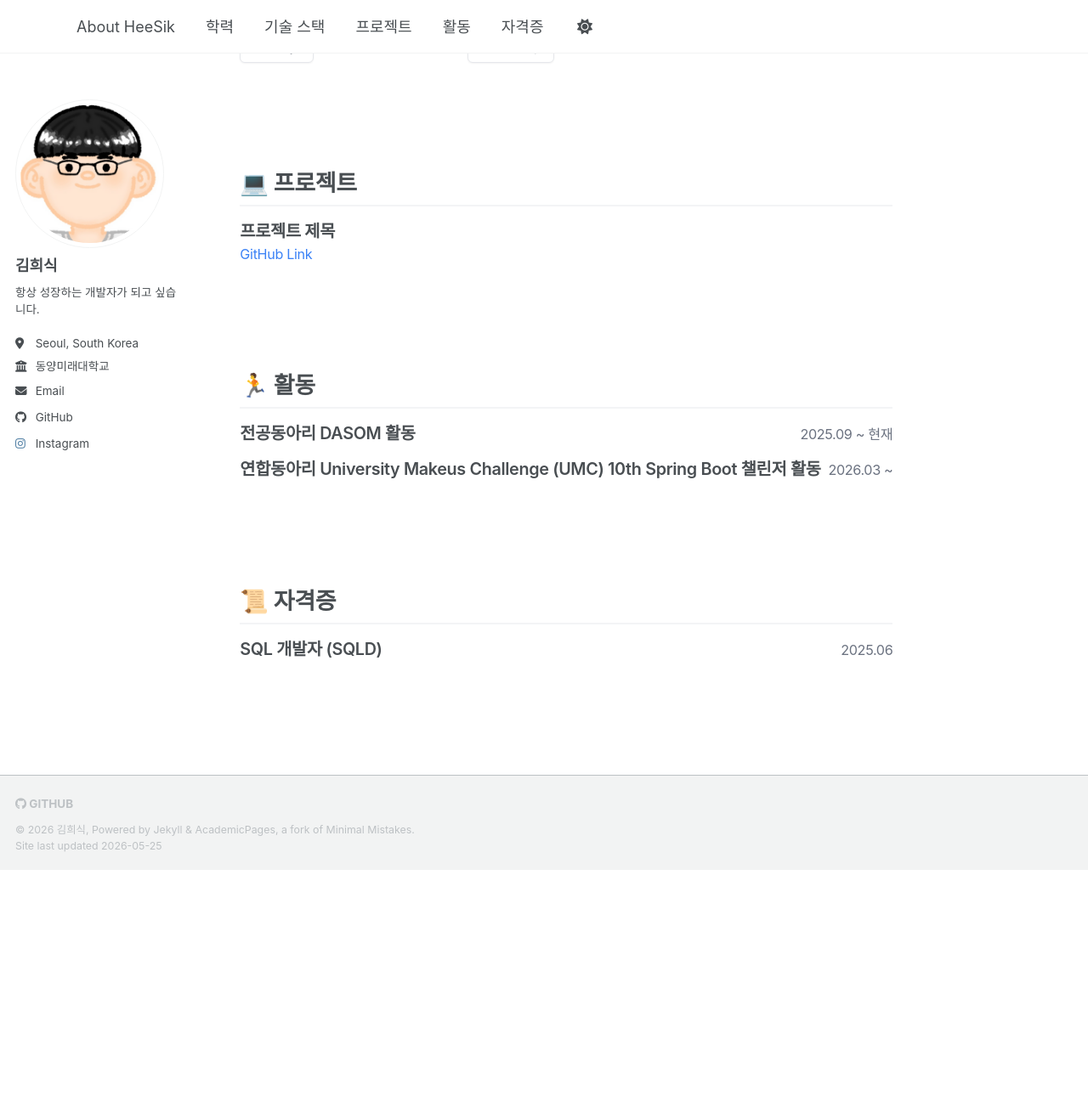
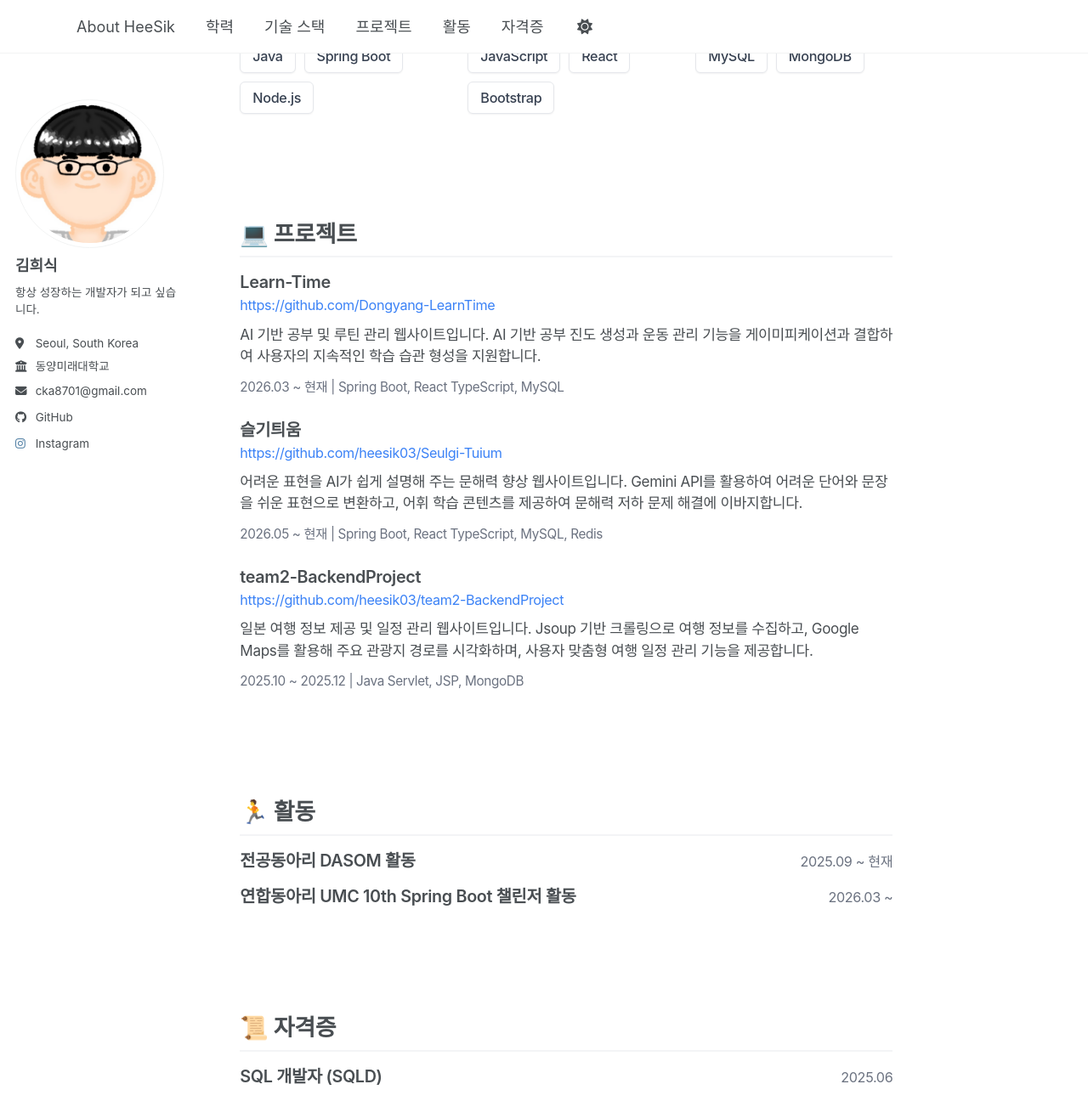
Before and after one commit to heesik03/heesik03.github.io, a Jekyll site: the page built from _pages/about.md, in a window 1280 px wide and 1400 px high, scrolled down 729 px. Shown: the top 1316 px of the window at 85% size. Built offline with Jekyll 4.4.1, drawn with Linux system fonts in a browser that asks for light colours; a script bundle is joined from its source files by our own code; library files that are not in the unit come from our copies; before the commit the page ends 1753 px from its top, so only the background shows below that; some of the changed text lies outside the part shown.

Commit message:
자기소개, 프로젝트 내용 추가

```diff
--- a/_includes/author-profile.html
+++ b/_includes/author-profile.html
@@ -36,7 +36,7 @@
         <li><a href="{{ author.uri }}"><i class="fas fa-fw fa-link icon-pad-right" aria-hidden="true"></i>{{ site.data.ui-text[site.locale].website_label | default: "Website" }}</a></li>
       {% endif %}
       {% if author.email %}
-        <li><a href="mailto:{{ author.email }}"><i class="fas fa-fw fa-envelope icon-pad-right" aria-hidden="true"></i>{{ site.data.ui-text[site.locale].email_label | default: "Email" }}</a></li>
+        <li><a href="mailto:{{ author.email }}"><i class="fas fa-fw fa-envelope icon-pad-right" aria-hidden="true"></i>{{ author.email }}</a></li>
       {% endif %}
 
       <!-- Font Awesome and Academicons icons / Academic websites -->
--- a/_pages/about.md
+++ b/_pages/about.md
@@ -76,7 +76,7 @@
   <section id="intro">
     <h2 style="font-size: 1.25rem; font-weight: 400; margin-top: 0; color: #6b7280;" class="intro-subtitle">Full Stack Web Developer</h2>
     <p style="margin-top: 1rem; line-height: 1.6; font-size: 1.05rem; color: #374151;" class="intro-text">
-      항상 성장하는 개발자가 되고 싶습니다.
+      항상 성장하고 싶은 개발자, HeeSik입니다! 풀스택 웹 개발을 지향하며, 백엔드와 프론트엔드의 연결 구조를 이해하고 사용자 경험까지 고려한 서비스를 만드는 것을 좋아합니다. 새로운 기술을 빠르게 학습하고 실제 프로젝트에 적용하며 꾸준히 성장하고 있습니다.
     </p>
   </section>
 
@@ -133,9 +133,26 @@
 
   <section id="projects">
     <h3 style="font-size: 1.5rem; font-weight: 700; border-bottom: 2px solid #f3f4f6; padding-bottom: 0.5rem; margin-bottom: 1rem;">💻 프로젝트</h3>
+
     <div style="margin-bottom: 1.5rem;">
-      <h4 style="margin: 0; font-size: 1.1rem; font-weight: 600;">프로젝트 제목</h4>
-      <a href="#" style="font-size: 0.9rem; color: #3b82f6; text-decoration: none;">GitHub Link</a>
+      <h4 style="margin: 0; font-size: 1.1rem; font-weight: 600;">Learn-Time</h4>
+      <a href="https://github.com/Dongyang-LearnTime" target="_blank" style="font-size: 0.9rem; color: #3b82f6; text-decoration: none; display: inline-block; margin-bottom: 0.5rem;">https://github.com/Dongyang-LearnTime</a>
+      <p style="margin: 0 0 0.5rem 0; font-size: 0.95rem; line-height: 1.5;">AI 기반 공부 및 루틴 관리 웹사이트입니다. AI 기반 공부 진도 생성과 운동 관리 기능을 게이미피케이션과 결합하여 사용자의 지속적인 학습 습관 형성을 지원합니다.</p>
+      <span style="font-size: 0.85rem; color: #6b7280;">2026.03 ~ 현재 | Spring Boot, React TypeScript, MySQL</span>
+    </div>
+
+    <div style="margin-bottom: 1.5rem;">
+      <h4 style="margin: 0; font-size: 1.1rem; font-weight: 600;">슬기틔움</h4>
+      <a href="https://github.com/heesik03/Seulgi-Tuium" target="_blank" style="font-size: 0.9rem; color: #3b82f6; text-decoration: none; display: inline-block; margin-bottom: 0.5rem;">https://github.com/heesik03/Seulgi-Tuium</a>
+      <p style="margin: 0 0 0.5rem 0; font-size: 0.95rem; line-height: 1.5;">어려운 표현을 AI가 쉽게 설명해 주는 문해력 향상 웹사이트입니다. Gemini API를 활용하여 어려운 단어와 문장을 쉬운 표현으로 변환하고, 어휘 학습 콘텐츠를 제공하여 문해력 저하 문제 해결에 이바지합니다.</p>
+      <span style="font-size: 0.85rem; color: #6b7280;">2026.05 ~ 현재 | Spring Boot, React TypeScript, MySQL, Redis</span>
+    </div>
+
+    <div style="margin-bottom: 1.5rem;">
+      <h4 style="margin: 0; font-size: 1.1rem; font-weight: 600;">team2-BackendProject</h4>
+      <a href="https://github.com/heesik03/team2-BackendProject" target="_blank" style="font-size: 0.9rem; color: #3b82f6; text-decoration: none; display: inline-block; margin-bottom: 0.5rem;">https://github.com/heesik03/team2-BackendProject</a>
+      <p style="margin: 0 0 0.5rem 0; font-size: 0.95rem; line-height: 1.5;">일본 여행 정보 제공 및 일정 관리 웹사이트입니다. Jsoup 기반 크롤링으로 여행 정보를 수집하고, Google Maps를 활용해 주요 관광지 경로를 시각화하며, 사용자 맞춤형 여행 일정 관리 기능을 제공합니다.</p>
+      <span style="font-size: 0.85rem; color: #6b7280;">2025.10 ~ 2025.12 | Java Servlet, JSP, MongoDB</span>
     </div>
   </section>
 
@@ -148,7 +165,7 @@
     </div>
 
     <div style="display: flex; justify-content: space-between; align-items: baseline;">
-      <h4 style="margin: 0; font-size: 1.1rem; font-weight: 600;">연합동아리 University Makeus Challenge (UMC) 10th Spring Boot 챌린저 활동</h4>
+      <h4 style="margin: 0; font-size: 1.1rem; font-weight: 600;">연합동아리 UMC 10th Spring Boot 챌린저 활동</h4>
       <span style="font-size: 0.9rem; color: #6b7280;">2026.03 ~</span>
     </div>
   </section>
```
